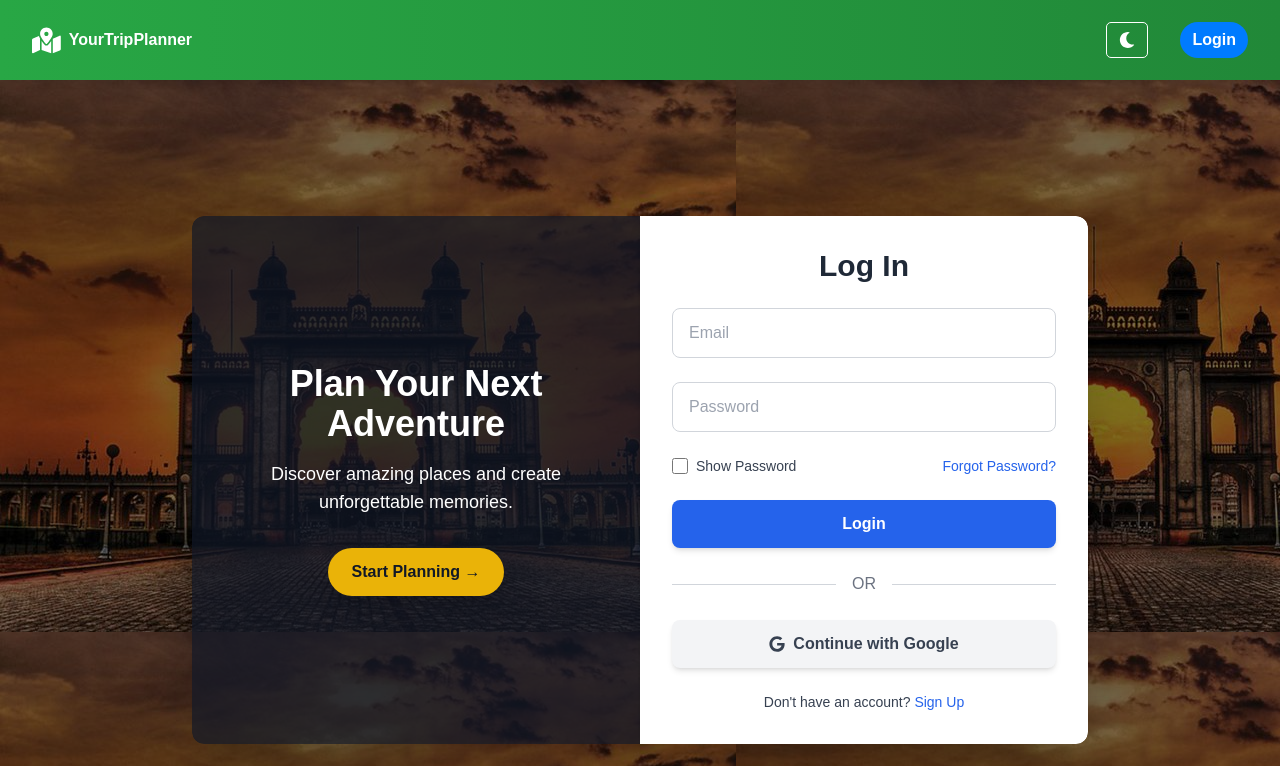
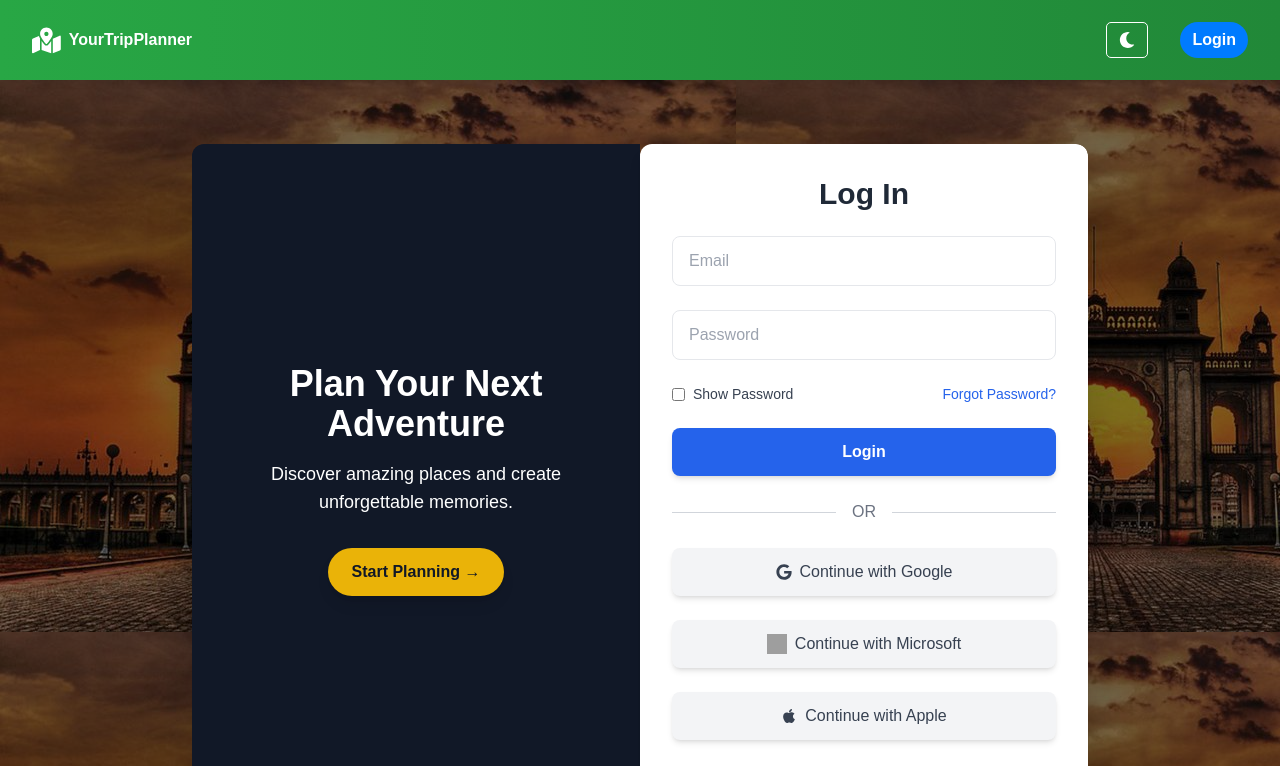
Before and after one commit to code-well0/trip-planner, a React (Create React App) app: page /login in a window 1280 px wide. Shown: the top 766 px of the page. Built offline with nearby package versions, Linux system fonts and the light colour scheme; grey boxes are pictures that could not be loaded.

Commit message:
Added Microsoft and Apple sign-in options

```diff
--- a/src/pages/Signup.jsx
+++ b/src/pages/Signup.jsx
@@ -7,7 +7,9 @@ import "react-toastify/dist/ReactToastify.css";
 import HeroSection from "../Components/Hero";
 import { useTheme } from '../contexts/ThemeContext';
 import { FaGoogle } from "react-icons/fa";
-import { createUserWithEmailAndPassword, GoogleAuthProvider, signInWithPopup } from "firebase/auth";
+import { FaApple } from "react-icons/fa";
+import { OAuthProvider, signInWithPopup } from "firebase/auth";
+import { createUserWithEmailAndPassword, GoogleAuthProvider } from "firebase/auth";
 import { auth } from "../firebase";
 
 export default function Signup({ setIsLoggedIn }) {
@@ -60,6 +62,34 @@ export default function Signup({ setIsLoggedIn }) {
     } catch (error) {
       console.error("Error during Google sign-in:", error);
       toast.error("Failed to sign up with Google.");
+    }
+  };
+
+  const signInWithMicrosoft = async () => {
+    const microsoftProvider = new OAuthProvider("microsoft.com");
+    try {
+      const result = await signInWithPopup(auth, microsoftProvider);
+      const user = result.user;
+      toast.success(`Welcome ${user.displayName || user.email}!`);
+      setIsLoggedIn(true);
+      navigate("/plan");
+    } catch (error) {
+      console.error("Microsoft login error:", error);
+      toast.error("Failed to sign in with Microsoft.");
+    }
+  };
+
+  const signInWithApple = async () => {
+    const appleProvider = new OAuthProvider("apple.com");
+    try {
+      const result = await signInWithPopup(auth, appleProvider);
+      const user = result.user;
+      toast.success(`Welcome ${user.displayName || user.email}!`);
+      setIsLoggedIn(true);
+      navigate("/plan");
+    } catch (error) {
+      console.error("Apple login error:", error);
+      toast.error("Failed to sign in with Apple.");
     }
   };
 
@@ -148,9 +178,35 @@ export default function Signup({ setIsLoggedIn }) {
               <hr className="flex-grow border-gray-300 dark:border-gray-600" />
             </div>
 
-            <button type="button" className="w-full py-3 bg-gray-100 dark:bg-gray-700 text-gray-700 dark:text-white font-semibold rounded-lg shadow-md hover:bg-gray-200 dark:hover:bg-gray-600 transition-colors duration-300 flex items-center justify-center space-x-2" onClick={handleGoogleSignIn}>
-              <FaGoogle />
+            <button
+              type="button"
+              onClick={handleGoogleSignIn}
+              className="w-full py-3 bg-gray-100 dark:bg-gray-700 text-gray-700 dark:text-white font-semibold rounded-lg shadow-md hover:bg-gray-200 dark:hover:bg-gray-600 transition-colors duration-300 flex items-center justify-center space-x-2"
+            >
+              <FaGoogle size={20} />
               <span>Continue with Google</span>
+            </button>
+
+            <button
+              type="button"
+              onClick={signInWithMicrosoft}
+              className="w-full py-3 bg-gray-100 dark:bg-gray-700 text-gray-700 dark:text-white font-semibold rounded-lg shadow-md hover:bg-gray-200 dark:hover:bg-gray-600 transition-colors duration-300 flex items-center justify-center space-x-2"
+            >
+              <img
+                src="https://upload.wikimedia.org/wikipedia/commons/4/44/Microsoft_logo.svg"
+                alt="Microsoft logo"
+                className="w-5 h-5"
+              />
+              <span>Continue with Microsoft</span>
+            </button>
+
+            <button
+              type="button"
+              onClick={signInWithApple}
+              className="w-full py-3 bg-gray-100 dark:bg-gray-700 text-gray-700 dark:text-white font-semibold rounded-lg shadow-md hover:bg-gray-200 dark:hover:bg-gray-600 transition-colors duration-300 flex items-center justify-center space-x-2"
+            >
+              <FaApple size={20} />
+              <span>Continue with Apple</span>
             </button>
 
             <p className="text-center text-sm text-gray-700 dark:text-gray-300">
--- a/src/pages/login.jsx
+++ b/src/pages/login.jsx
@@ -1,13 +1,17 @@
 import { useState } from "react";
-import { useNavigate } from "react-router-dom";
-import { Link } from "react-router-dom";
+import { useNavigate, Link } from "react-router-dom";
 import { ToastContainer, toast } from "react-toastify";
 import "react-toastify/dist/ReactToastify.css";
-import HeroSection from "../Components/Hero";
 import { useTheme } from '../contexts/ThemeContext';
-import { FaGoogle, FaMoon, FaSun } from "react-icons/fa";
+import { FaGoogle, FaApple } from "react-icons/fa";
 import { Loader2 } from "lucide-react";
-import { sendPasswordResetEmail, signInWithEmailAndPassword, GoogleAuthProvider, signInWithPopup } from "firebase/auth";
+import {
+  sendPasswordResetEmail,
+  signInWithEmailAndPassword,
+  GoogleAuthProvider,
+  OAuthProvider,
+  signInWithPopup
+} from "firebase/auth";
 import { auth } from "../firebase";
 
 export default function Login({ setIsLoggedIn }) {
@@ -18,7 +22,6 @@ export default function Login({ setIsLoggedIn }) {
   const [password, setPassword] = useState("");
   const [showPassword, setShowPassword] = useState(false);
   const [isLoading, setIsLoading] = useState(false);
-  const [isLoggedInLocal, setIsLoggedInLocal] = useState(false);
 
   const handleLogin = (e) => {
     e.preventDefault();
@@ -31,7 +34,6 @@ export default function Login({ setIsLoggedIn }) {
       .then(() => {
         setIsLoading(false);
         setIsLoggedIn(true);
-        setIsLoggedInLocal(true);
         toast.success("Login successful!");
         navigate("/plan");
       })
@@ -44,19 +46,44 @@ export default function Login({ setIsLoggedIn }) {
 
   const handleGoogleSignIn = async () => {
     const provider = new GoogleAuthProvider();
-    provider.setCustomParameters({ prompt: 'select_account' });
-
+    provider.setCustomParameters({ prompt: "select_account" });
     try {
       await signInWithPopup(auth, provider);
       setIsLoggedIn(true);
-      setIsLoggedInLocal(true);
       toast.success("Logged in with Google successfully!");
       navigate("/plan");
     } catch (error) {
-      console.error("Error during Google sign-in:", error);
+      console.error("Google login error:", error);
       toast.error("Failed to sign in with Google.");
     }
   };
+
+  const handleMicrosoftSignIn = async () => {
+    const provider = new OAuthProvider("microsoft.com");
+    try {
+      await signInWithPopup(auth, provider);
+      setIsLoggedIn(true);
+      toast.success("Logged in with Microsoft successfully!");
+      navigate("/plan");
+    } catch (error) {
+      console.error("Microsoft login error:", error);
+      toast.error("Failed to sign in with Microsoft.");
+    }
+  };
+
+  const handleAppleSignIn = async () => {
+    const provider = new OAuthProvider("apple.com");
+    try {
+      await signInWithPopup(auth, provider);
+      setIsLoggedIn(true);
+      toast.success("Logged in with Apple successfully!");
+      navigate("/plan");
+    } catch (error) {
+      console.error("Apple login error:", error);
+      toast.error("Failed to sign in with Apple.");
+    }
+  };
+
 
   const handleForgotPassword = () => {
     if (!email) {
@@ -68,7 +95,7 @@ export default function Login({ setIsLoggedIn }) {
         toast.info("Password reset email sent! Please check your inbox.");
       })
       .catch((error) => {
-        console.error("Error sending password reset email:", error);
+        console.error("Password reset error:", error);
         toast.error("Failed to send password reset email.");
       });
   };
@@ -77,56 +104,36 @@ export default function Login({ setIsLoggedIn }) {
     <div className={`relative flex flex-col lg:flex-row items-center justify-center min-h-screen transition-colors duration-300 ${theme === 'dark' ? 'bg-gray-900' : 'bg-gray-100'}`}
       style={{ backgroundImage: `url('./images/India on the Road.jpeg')` }}
     >
-      <div className="absolute inset-0 bg-black bg-opacity-50 dark:bg-opacity-70 transition-opacity duration-300"></div>
+      <div className="absolute inset-0 bg-black bg-opacity-50 dark:bg-opacity-70"></div>
 
-      {/* Form and Hero container for side-by-side layout */}
-      <div className="relative z-10 flex flex-col lg:flex-row w-full max-w-4xl rounded-xl overflow-hidden shadow-2xl transition-colors duration-300">
+      <div className="relative z-10 flex flex-col lg:flex-row w-full max-w-4xl rounded-xl overflow-hidden shadow-2xl">
 
         {/* Hero Section */}
-        <div className="hidden lg:flex w-full lg:w-1/2 p-8 text-white flex-col items-center justify-center bg-gray-900 dark:bg-gray-700 glass-effect bg-opacity-70 dark:bg-opacity-70 rounded-l-xl">
-          <h1 className="text-4xl font-bold mb-4 text-center">
-            Plan Your Next Adventure
-          </h1>
-          <p className="text-lg text-center mb-8">
-            Discover amazing places and create unforgettable memories.
-          </p>
+        <div className="hidden lg:flex w-full lg:w-1/2 p-8 text-white flex-col items-center justify-center bg-gray-900 dark:bg-gray-700">
+          <h1 className="text-4xl font-bold mb-4 text-center">Plan Your Next Adventure</h1>
+          <p className="text-lg text-center mb-8">Discover amazing places and create unforgettable memories.</p>
           <button
             onClick={() => navigate("/signup")}
-            className="px-6 py-3 bg-yellow-500 text-gray-900 font-bold rounded-full shadow-lg hover:bg-yellow-600 transition-colors duration-300"
+            className="px-6 py-3 bg-yellow-500 text-gray-900 font-bold rounded-full shadow-lg hover:bg-yellow-600 transition"
           >
             Start Planning →
           </button>
         </div>
 
-        {/* Form Section */}
-        <div className="w-full lg:w-1/2 p-8 bg-white dark:bg-gray-800 rounded-xl lg:rounded-r-xl lg:rounded-l-none shadow-lg transition-colors duration-300 glass-effect">
+        <div className="w-full lg:w-1/2 p-8 bg-white dark:bg-gray-800 rounded-xl lg:rounded-r-xl shadow-lg">
           <form className="space-y-6" onSubmit={handleLogin}>
             <h2 className="text-3xl font-bold text-center text-gray-800 dark:text-white">Log In</h2>
-            <input
-              type="email"
-              placeholder="Email"
-              value={email}
-              onChange={(e) => setEmail(e.target.value)}
-              required
-              className="w-full px-4 py-3 border border-gray-300 dark:border-gray-700 rounded-lg focus:outline-none focus:ring-2 focus:ring-blue-500 bg-white bg-opacity-70 dark:bg-gray-900 dark:bg-opacity-70 dark:text-white"
-            />
-            <input
-              type={showPassword ? "text" : "password"}
-              placeholder="Password"
-              value={password}
-              onChange={(e) => setPassword(e.target.value)}
-              required
-              className="w-full px-4 py-3 border border-gray-300 dark:border-gray-700 rounded-lg focus:outline-none focus:ring-2 focus:ring-blue-500 bg-white bg-opacity-70 dark:bg-gray-900 dark:bg-opacity-70 dark:text-white"
-            />
+
+            <input type="email" placeholder="Email" value={email}
+              onChange={(e) => setEmail(e.target.value)} required
+              className="w-full px-4 py-3 border rounded-lg bg-white dark:bg-gray-900 dark:text-white" />
+            <input type={showPassword ? "text" : "password"} placeholder="Password" value={password}
+              onChange={(e) => setPassword(e.target.value)} required
+              className="w-full px-4 py-3 border rounded-lg bg-white dark:bg-gray-900 dark:text-white" />
 
             <div className="flex items-center justify-between text-sm">
               <label className="flex items-center gap-2 text-gray-700 dark:text-gray-300">
-                <input
-                  type="checkbox"
-                  checked={showPassword}
-                  onChange={() => setShowPassword(!showPassword)}
-                  className="form-checkbox h-4 w-4 text-blue-600 rounded"
-                />
+                <input type="checkbox" checked={showPassword} onChange={() => setShowPassword(!showPassword)} />
                 Show Password
               </label>
               <button type="button" onClick={handleForgotPassword} className="text-blue-600 dark:text-blue-400 hover:underline">
@@ -134,12 +141,9 @@ export default function Login({ setIsLoggedIn }) {
               </button>
             </div>
 
-            <button type="submit" disabled={isLoading} className="w-full py-3 bg-blue-600 text-white font-semibold rounded-lg shadow-md hover:bg-blue-700 transition-colors duration-300 flex items-center justify-center">
-              {isLoading ? (
-                <Loader2 size={18} className="animate-spin mx-auto" />
-              ) : (
-                "Login"
-              )}
+            <button type="submit" disabled={isLoading}
+              className="w-full py-3 bg-blue-600 text-white font-semibold rounded-lg shadow-md hover:bg-blue-700 flex items-center justify-center">
+              {isLoading ? <Loader2 size={18} className="animate-spin" /> : "Login"}
             </button>
 
             <div className="flex items-center my-4">
@@ -148,31 +152,31 @@ export default function Login({ setIsLoggedIn }) {
               <hr className="flex-grow border-gray-300 dark:border-gray-600" />
             </div>
 
-            <button type="button" className="w-full py-3 bg-gray-100 dark:bg-gray-700 text-gray-700 dark:text-white font-semibold rounded-lg shadow-md hover:bg-gray-200 dark:hover:bg-gray-600 transition-colors duration-300 flex items-center justify-center space-x-2" onClick={handleGoogleSignIn}>
-              <FaGoogle />
-              <span>Continue with Google</span>
+            <button type="button" onClick={handleGoogleSignIn}
+              className="w-full py-3 bg-gray-100 dark:bg-gray-700 text-gray-700 dark:text-white rounded-lg shadow-md hover:bg-gray-200 dark:hover:bg-gray-600 flex items-center justify-center gap-2">
+              <FaGoogle /> <span>Continue with Google</span>
+            </button>
+
+            <button type="button" onClick={handleMicrosoftSignIn}
+              className="w-full py-3 bg-gray-100 dark:bg-gray-700 text-gray-700 dark:text-white rounded-lg shadow-md hover:bg-gray-200 dark:hover:bg-gray-600 flex items-center justify-center gap-2">
+              <img src="https://upload.wikimedia.org/wikipedia/commons/4/44/Microsoft_logo.svg" alt="Microsoft" className="w-5 h-5" />
+              <span>Continue with Microsoft</span>
+            </button>
+
+            <button type="button" onClick={handleAppleSignIn}
+              className="w-full py-3 bg-gray-100 dark:bg-gray-700 text-gray-700 dark:text-white rounded-lg shadow-md hover:bg-gray-200 dark:hover:bg-gray-600 flex items-center justify-center gap-2">
+              <FaApple /> <span>Continue with Apple</span>
             </button>
 
             <p className="text-center text-sm text-gray-700 dark:text-gray-300">
-              Don't have an account?{" "}
-              <Link to="/signup" className="text-blue-600 hover:underline">
-                Sign Up
-              </Link>
+              Don’t have an account?{" "}
+              <Link to="/signup" className="text-blue-600 hover:underline">Sign Up</Link>
             </p>
           </form>
         </div>
       </div>
-      <ToastContainer
-        position="bottom-left"
-        autoClose={3000}
-        hideProgressBar={false}
-        newestOnTop={false}
-        closeOnClick
-        pauseOnFocusLoss
-        draggable
-        pauseOnHover
-        theme="colored"
-      />
+
+      <ToastContainer position="bottom-left" autoClose={3000} theme="colored" />
     </div>
   );
 }
```
